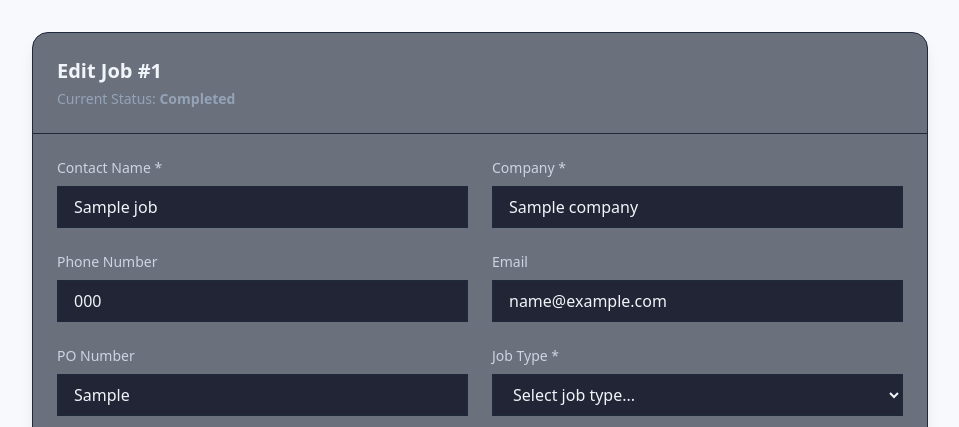
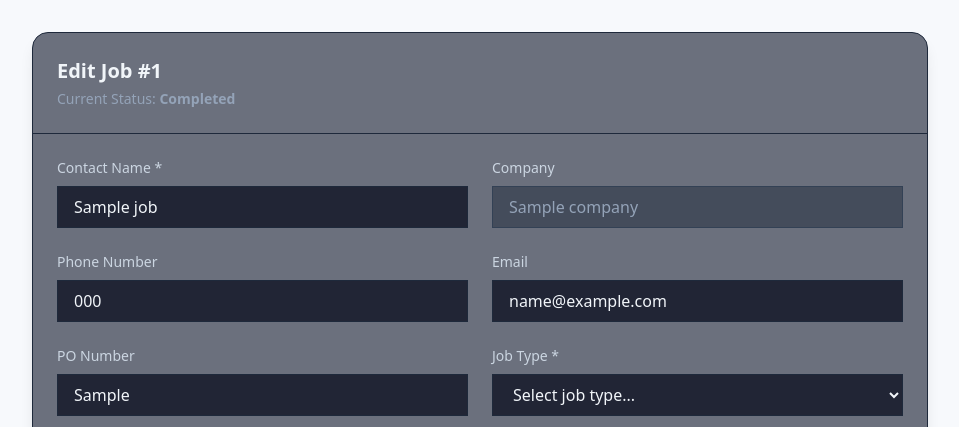
Before and after one commit to Harleyd77/ChaoticNexus, a Flask app: template app/blueprints/customer_portal/templates/customer_portal/job_edit.html in a window 1280 px wide. Shown: the part 150-577 px from the top of the page, without its empty margins (160-1119 px from the left). Run offline with Flask 3, Linux system fonts and the light colour scheme; the template is opened without the code that fills it: most values are stand-ins (such as "Sample title", 1, 10 or a date in 2020); grey boxes marked "Sample" are stand-in pictures.

Commit message:
chore(customer-portal): make company field read-only in job edit

```diff
--- a/app/blueprints/customer_portal/templates/customer_portal/job_edit.html
+++ b/app/blueprints/customer_portal/templates/customer_portal/job_edit.html
@@ -30,9 +30,8 @@
                    value="{{ job.contact_name or '' }}" required>
           </div>
           <div>
-            <label for="company" class="block text-sm font-medium text-slate-300 mb-2">Company *</label>
-            <input type="text" class="w-full px-4 py-2 bg-slate-950/70 border border-slate-800 rounded-lg text-slate-100 placeholder:text-slate-500 focus:border-blue-500 focus:outline-none focus:ring-2 focus:ring-blue-500/20" id="company" name="company"
-                   value="{{ job.company or '' }}" required>
+            <label class="block text-sm font-medium text-slate-300 mb-2">Company</label>
+            <input type="text" class="w-full px-4 py-2 bg-slate-800/50 border border-slate-700 rounded-lg text-slate-400 cursor-not-allowed" value="{{ job.company or account.customer.company if account and account.customer else '' }}" disabled>
           </div>
         </div>
 
```
